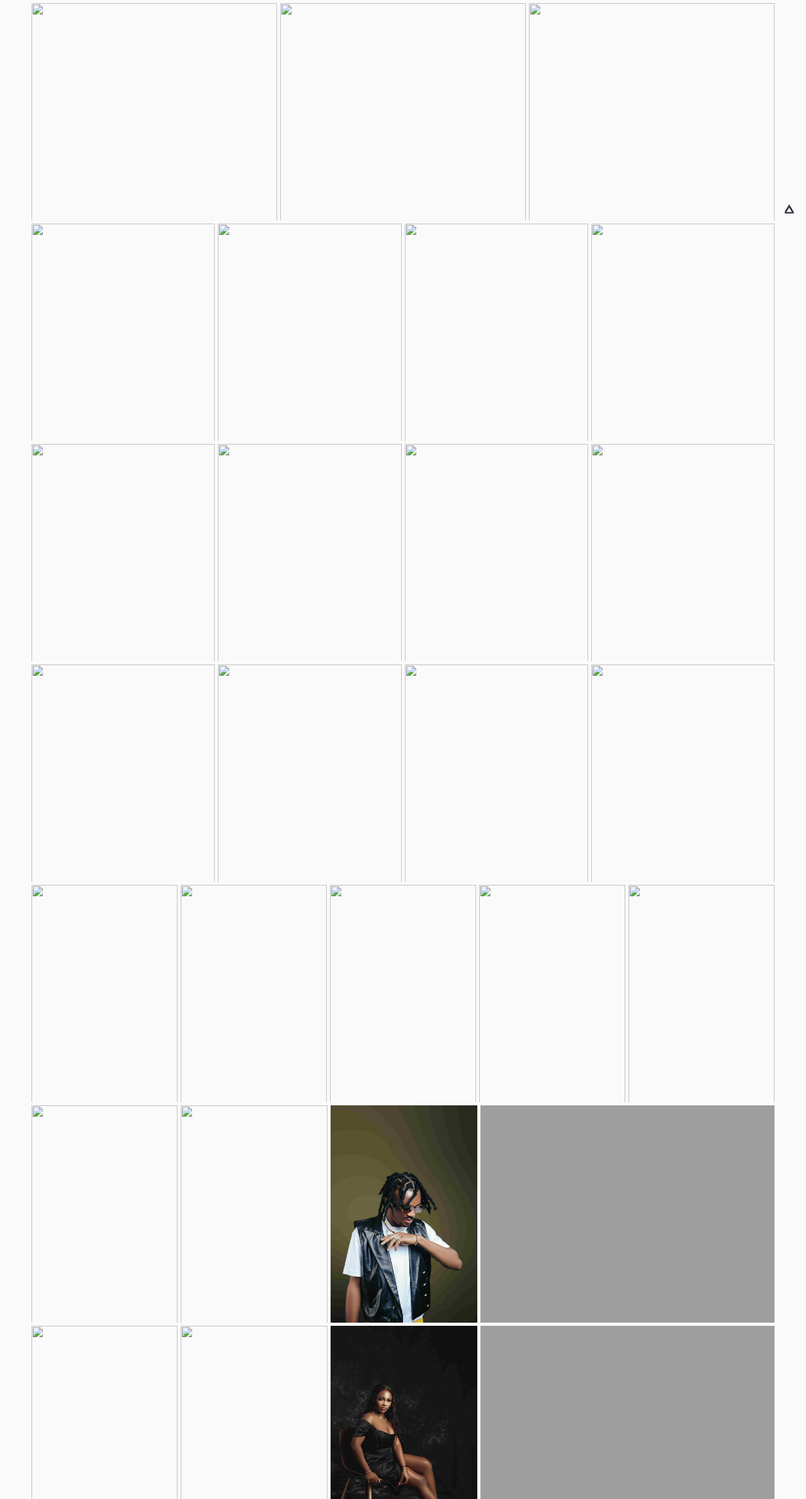
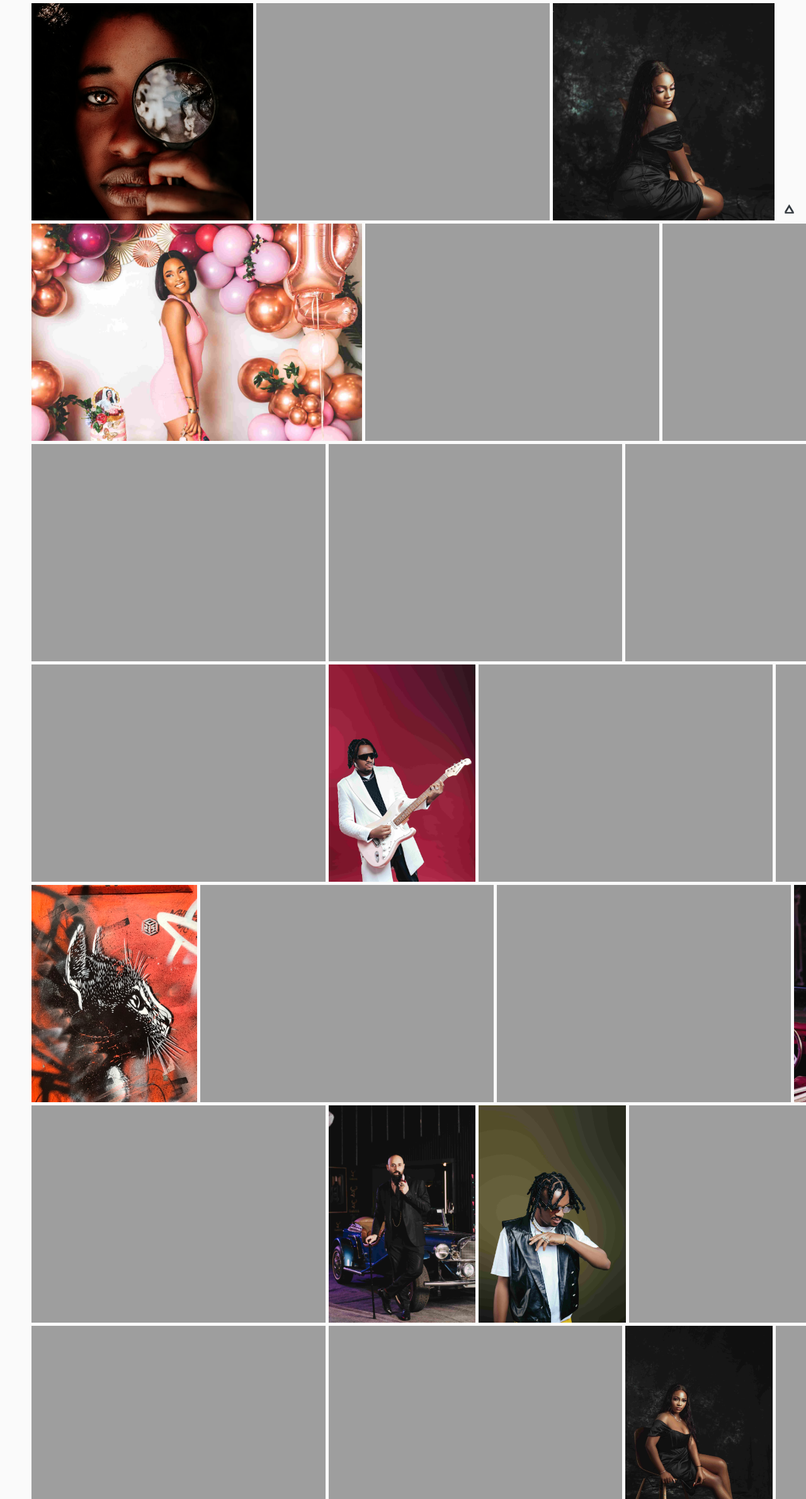
Before and after one commit to Oyibodroid/photo-gallery, a plain HTML site: page gallery.html in a window 1280 px wide. Shown: the part 420-2800 px from the top of the page at 63% size. Drawn offline with Linux system fonts and the light colour scheme; the site is published under a folder, as on GitHub Pages, so addresses that start at the root find nothing.

Commit message:
finishing touches

```diff
--- a/css/shared.css
+++ b/css/shared.css
@@ -48,6 +48,10 @@ header a {
   padding: 16px 14px;
   border: none;
   cursor: pointer;
+}
+
+#burger:focus{
+  outline: none;
 }
 
 .bar1,
--- a/gallery.html
+++ b/gallery.html
@@ -84,75 +84,75 @@
                 </div>
 
                 <div class="column col2">
-                    <img src="/images/img/photo-1558212628-ad7f5fb28c5e.jpg" alt="">
-                    <img src="/images/img2/Birthday/GladysLasila/DAN_7693.jpg" alt="">
-                    <img src="/images/img2/Birthday/PrincessFola/DAN_9747.jpg" alt="">
+                    <img src="images/img/photo-1558212628-ad7f5fb28c5e.jpg" alt="">
+                    <img src="images/img2/Birthday/GladysLasila/DAN_7693.jpg" alt="">
+                    <img src="images/img2/Birthday/PrincessFola/DAN_9747.jpg" alt="">
                 </div>
 
                 <div class="column col3">
-                    <img src="/images/img2/Birthday/Tonia/DAN_7435.jpg" width="200" alt="">
-                    <img src="/images/img2/Doonte/DAN_3060.jpg" alt="">
+                    <img src="images/img2/Birthday/Tonia/DAN_7435.jpg" width="200" alt="">
+                    <img src="images/img2/Doonte/DAN_3060.jpg" alt="">
                     <!-- <img src="/images/img2/Ehyo/DAN_1958.jpg" alt=""> -->
-                    <img src="/images/img2/Tush/DAN_6227.jpg" alt="">
-                    <img src="/images/img2/Tush/DAN_6326.jpg" alt="">
+                    <img src="images/img2/Tush/DAN_6227.jpg" alt="">
+                    <img src="images/img2/Tush/DAN_6326.jpg" alt="">
 
                 </div>
 
 
                 <div class="column col4">
-                    <img src="/images/img2/Collaboration/DAN_1102 1.jpg" alt="">
-                    <img src="/images/img2/Iyanya/DAN_9002.jpg" alt="">
-                    <img src="/images/img2/Iyanya/DAN_9240.jpg" alt="">
-                    <img src="/images/img2/Iyanya/DAN_8269.jpg" alt="">
+                    <img src="images/img2/Collaboration/DAN_1102 1.jpg" alt="">
+                    <img src="images/img2/Iyanya/DAN_9002.jpg" alt="">
+                    <img src="images/img2/Iyanya/DAN_9240.jpg" alt="">
+                    <img src="images/img2/Iyanya/DAN_8269.jpg" alt="">
                 </div>
 
                 <div class="column col5">
-                    <img src="/images/img2/RidahTalatu/DAN_9876.jpg" alt="">
-                    <img src="/images/img2/Puncho/DAN_1585.jpg" alt="">
-                    <img src="/images/img2/Collaboration/DAN_1095.jpg" alt="">
-                    <img src="/images/img2/TosinBee/DAN_0895.jpg" alt="">
+                    <img src="images/img2/RidahTalatu/DAN_9876.jpg" alt="">
+                    <img src="images/img2/Puncho/DAN_1585.jpg" alt="">
+                    <img src="images/img2/Collaboration/DAN_1095.jpg" alt="">
+                    <img src="images/img2/TosinBee/DAN_0895.jpg" alt="">
                 </div>
 
                 <div class="column col6">
-                    <img src="/images/img/photo-1534073828943-f801091bb18c.jpg" alt="">
-                    <img src="/images/img2/Puncho/DAN_1681.jpg" alt="">
-                    <img src="/images/img2/ReLaunchTheLibrary/DAN_5988.jpg" alt="">
-                    <img src="/images/img2/ReLaunchTheLibrary/DAN_6049.jpg" alt="">
-                    <img src="/images/img2/ReLaunchTheLibrary/DAN_5902.jpg" alt="">
+                    <img src="images/img/photo-1534073828943-f801091bb18c.jpg" alt="">
+                    <img src="images/img2/Puncho/DAN_1681.jpg" alt="">
+                    <img src="images/img2/ReLaunchTheLibrary/DAN_5988.jpg" alt="">
+                    <img src="images/img2/ReLaunchTheLibrary/DAN_6049.jpg" alt="">
+                    <img src="images/img2/ReLaunchTheLibrary/DAN_5902.jpg" alt="">
                 </div>
 
                 <div class="column col7">
-                    <img src="/images/img2/Timaya/DAN_6361.jpg" alt="">
-                    <img src="/images/img2/ReLaunchTheLibrary/DAN_5473.jpg" alt="">
+                    <img src="images/img2/Timaya/DAN_6361.jpg" alt="">
+                    <img src="images/img2/ReLaunchTheLibrary/DAN_5473.jpg" alt="">
                     <img src="images/img2/Puncho/DAN_1805.jpg" alt="">
                     <img src="images/img2/TosinBee/DAN_0629.jpg" alt="">
                 </div>
 
                 <div class="column col8">
-                    <img src="/images/img2/ReLaunchTheLibrary/DAN_5968.jpg" alt="">
-                    <img src="/images/img2/Birthday/GladysLasila/DAN_7690.jpg" alt="">
+                    <img src="images/img2/ReLaunchTheLibrary/DAN_5968.jpg" alt="">
+                    <img src="images/img2/Birthday/GladysLasila/DAN_7690.jpg" alt="">
                     <img src="images/img2/Birthday/PrincessFola/DAN_9725.jpg" alt="">
                     <img src="images/img2/TosinBee/DAN_0800.jpg" alt="">
                 </div>
 
                 <div class="column col8">
-                    <img src="/images/img2/Personal/DAN_5455.jpg" alt="">
-                    <img src="/images/img2/Puncho/DAN_1603.jpg" alt="">
+                    <img src="images/img2/Personal/DAN_5455.jpg" alt="">
+                    <img src="images/img2/Puncho/DAN_1603.jpg" alt="">
                     <img src="images/img2/Prowess/DAN_0460.jpg" alt="">
                     <img src="images/img2/Prowess/DAN_0649.jpg" alt="">
                 </div>
 
                 <div class="column col9">
-                    <img src="/images/img2/Tush/DAN_6459.jpg" alt="">
-                    <img src="/images/img2/Tush/DAN_6294.jpg" alt="">
+                    <img src="images/img2/Tush/DAN_6459.jpg" alt="">
+                    <img src="images/img2/Tush/DAN_6294.jpg" alt="">
                     <img src="images/img2/Tush/DAN_6397.jpg" alt="">
                     <img src="images/img2/Tush/DAN_6252.jpg" alt="">
                     <img src="images/img2/Prowess/DAN_0700.jpg" alt="">
                 </div>
 
                 <div class="column col10">
-                    <img src="/images/img2/Ehyo/DAN_7995.jpg" alt="">
-                    <img src="/images/img2/Puncho/DAN_1784.jpg" alt="">
+                    <img src="images/img2/Ehyo/DAN_7995.jpg" alt="">
+                    <img src="images/img2/Puncho/DAN_1784.jpg" alt="">
                     <img src="images/img2/Ehyo/DAN_8319.jpg" alt="">
                     <img src="images/img2/Iyanya/DAN_8484.jpg" alt="">
                     <img src="images/img2/Ehyo/DAN_1755.jpg" alt="">
```
Also changed, not shown: css/index.css (+11 -1 lines), index.html (+4 -7 lines).
